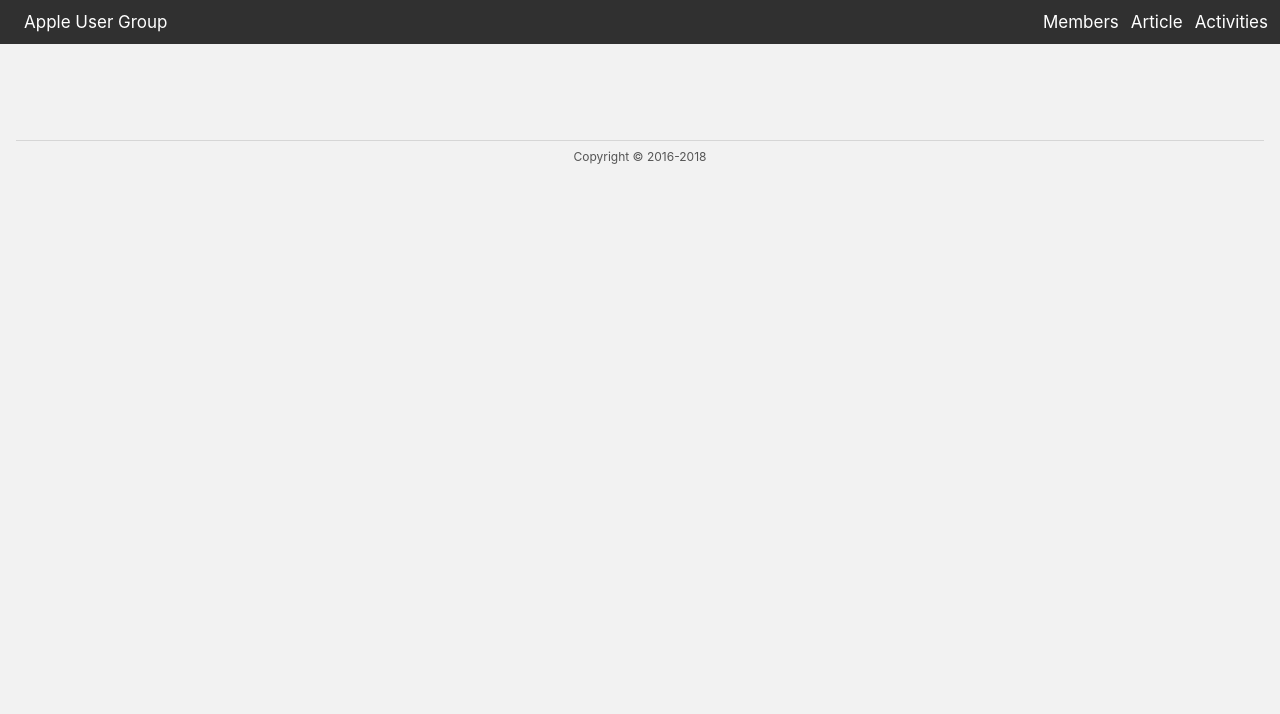
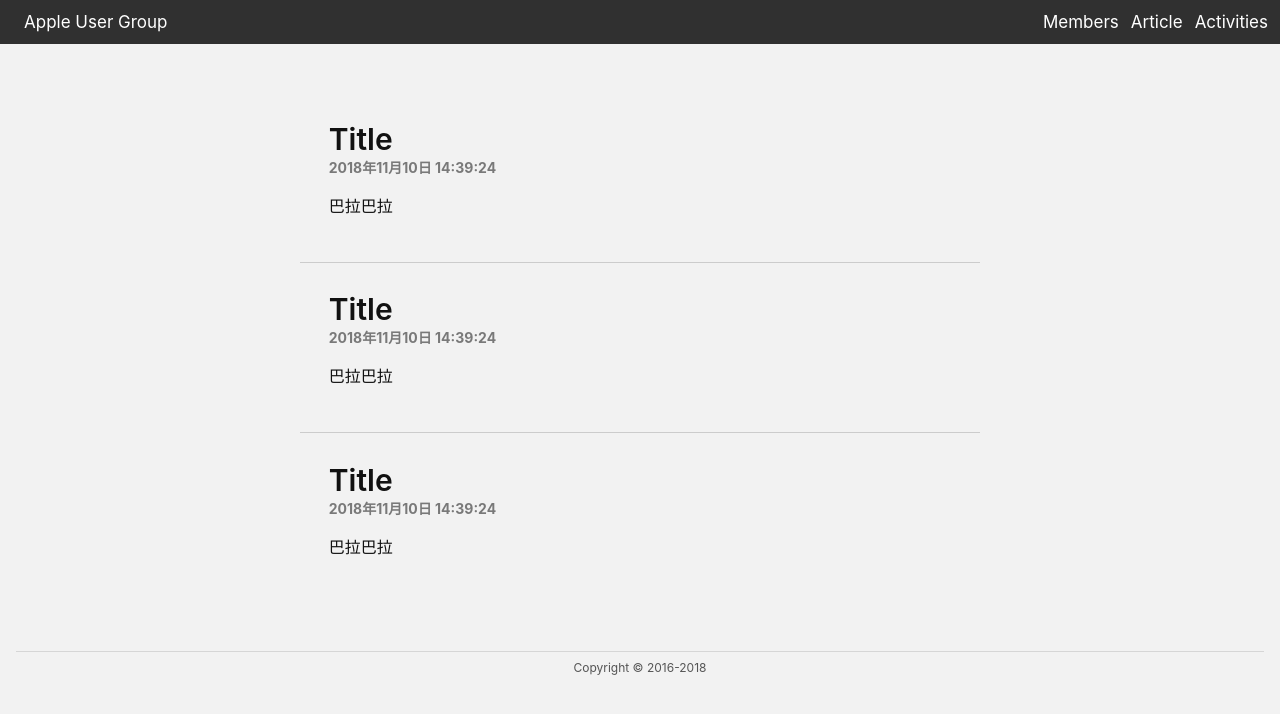
Before and after one commit to Hackl0us/cook-kitchen.github.io, a plain HTML site: page article.html in a window 1280 px wide. Drawn offline with Linux system fonts and the light colour scheme.

Commit message:
add article style

```diff
--- a/article.html
+++ b/article.html
@@ -19,7 +19,33 @@
     </div>
   </nav>
   <div class="container">
-
+    <section class="section">
+      <a href="#">
+        <div class="section__content">
+          <h3 class="section__content__title">Title</h3>
+          <h4 class="section__content__time">2018年11月10日 14:39:24</h4>
+          <p class="section__content__text">巴拉巴拉</p>
+        </div>
+      </a>
+    </section>
+    <section class="section">
+      <a href="#">
+        <div class="section__content">
+          <h3 class="section__content__title">Title</h3>
+          <h4 class="section__content__time">2018年11月10日 14:39:24</h4>
+          <p class="section__content__text">巴拉巴拉</p>
+        </div>
+      </a>
+    </section>
+    <section class="section">
+      <a href="#">
+        <div class="section__content">
+          <h3 class="section__content__title">Title</h3>
+          <h4 class="section__content__time">2018年11月10日 14:39:24</h4>
+          <p class="section__content__text">巴拉巴拉</p>
+        </div>
+      </a>
+    </section>
   </div>
 
   <footer>
--- a/assets/style.css
+++ b/assets/style.css
@@ -115,3 +115,27 @@ footer p {
 .works{
   font-size: 14px;
 }
+
+/* article style */
+.section{
+  text-align: left;
+  padding: 1.8rem;
+  border-top: #ccc solid 1px;
+}
+.section:first-child{
+  border-top: none;
+}
+.section a{
+  color: #111;
+}
+
+.section__content__title{
+  font-size: 30px;
+  margin: 0;
+  font-weight: 600;
+}
+.section__content__time{
+  margin: 0;
+  color: rgba(0, 0, 0, 0.5);
+  font-size: 14px;
+}
```
